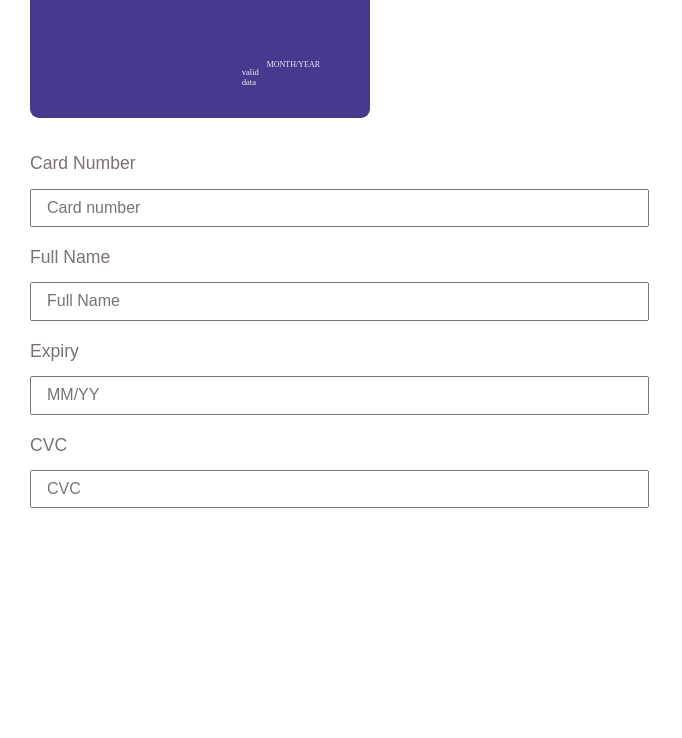
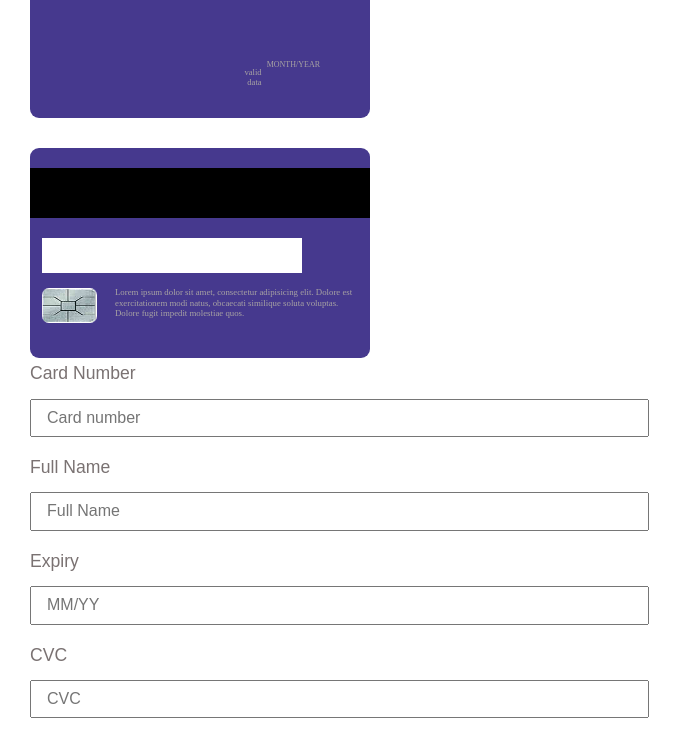
Before and after one commit to AndriiNyzhnyk/projectForInc, a plain HTML site: page index.html in a window 1280 px wide. Shown: the part 112-850 px from the top of the page, without its empty margins (0-682 px from the left). Before the commit the page ends 800 px from the top, so only its background shows below. Drawn offline with nearby package versions, Linux system fonts and the light colour scheme.

Commit message:
finish design bgCard and add function dynamicColorText

```diff
--- a/css/style.css
+++ b/css/style.css
@@ -6,7 +6,7 @@ body, html {
 }
 
 p {
-    color: #f5eded;
+    color: #a8a3a3;
     font-size: 1.8em;
     margin: 0;
 }
@@ -47,6 +47,8 @@ form input {
     margin:15px 0 20px 0;
     width: 600px;
     padding: 8px 0 8px 15px;
+    /*border-radius: 0;*/
+    /*border: 0;*/
 
 }
 
@@ -109,10 +111,11 @@ form input {
 #validDate {
     font-size: 0.3em;
     width: 25px;
+    text-align: right;
 }
 
 #validDate p {
-    margin: 0;
+    margin: 0 5px 0 0;
     padding: 0;
 }
 
@@ -134,3 +137,71 @@ form input {
 #textAngular p {
     font-size: 1.2em;
 }
+
+
+#card2 {
+    width: 340px;
+    height: 210px;
+    background-color: #46398E;
+    border-radius: 9px;
+    position: relative;
+    top: 50px;
+    left: 30px;
+
+}
+
+#blackLine {
+    width: 100%;
+    height: 50px;
+    background-color: black;
+    position: absolute;
+    top: 20px;
+}
+
+#whiteLine {
+    background-color: white;
+    height: 35px;
+    width: 260px;
+    position: absolute;
+    left: 12px;
+    top: 90px;
+}
+
+#cvcCode {
+    right: 15px;
+    top: 90px;
+    width: 50px;
+    height: 30px;
+    text-align: center;
+}
+
+#cvcCode p {
+    font-size: 1.1em;
+}
+
+
+#blockInfo {
+    top: 140px;
+
+}
+
+#infoImg {
+    width: 70px;
+}
+
+#infoImg img {
+    width: 55px;
+    height: 35px;
+    border-radius: 7px;
+    margin-left: 12px;
+
+}
+
+#infoText {
+    margin: -40px 0 0 85px;
+    width: 240px;
+}
+
+#infoText p {
+    font-size: 0.55em;
+ }
--- a/index.html
+++ b/index.html
@@ -11,7 +11,7 @@
 <body>
     <div id="card1">
         <div id="imgVisa" class="position">
-            <img src="images/visa.jpg">
+            <img src="images/visaF.jpg">
         </div>
 
         <div id="imgCode" class="position">
@@ -50,6 +50,27 @@
 
     </div>
 
+    <div id="card2">
+        <div id="blackLine"></div>
+        <div id="whiteLineAndCodeCvc">
+            <div class="clear"></div>
+            <div id="whiteLine"></div>
+            <div id="cvcCode" class="position">
+                <p ng-bind="cvc"></p>
+            </div>
+            <div id="blockInfo" class="position">
+                <div id="infoImg">
+                    <img src="images/code.png">
+                </div>
+                <div id="infoText">
+                    <p>Lorem ipsum dolor sit amet, consectetur adipisicing elit.
+                        Dolore est exercitationem modi natus, obcaecati similique soluta voluptas.
+                        Dolore fugit impedit molestiae quos.</p>
+                </div>
+            </div>
+            <div class="clear"></div>
+        </div>
+    </div>
 
 
 
@@ -61,7 +82,6 @@
         <input type="text" ng-model="codeCard"
                placeholder="Card number" id="code"
                onkeyup="validInputNumber(this)"><br>
-
 
         <label for="fullName">Full Name</label><br>
         <input type="text" ng-model="name"
--- a/script/main.js
+++ b/script/main.js
@@ -28,6 +28,7 @@ function validInputNumber(input) {
         input.value = value.substring(0, value.length - 1);
     }
 
+
 }
 
 // function for validation of "input" from numbers and characters
@@ -44,3 +45,53 @@ function validInputString(input) {
         input.value = value.substring(0, value.length - 1);
     }
 }
+
+
+$("#code").on("click", function () {
+    dynamicColorText(this.id);
+});
+
+$("#cvc").on("click", function () {
+    dynamicColorText(this.id);
+});
+
+$("#expiry").on("click", function () {
+    dynamicColorText(this.id);
+});
+
+$("#fullName").on("click", function () {
+    dynamicColorText(this.id);
+});
+
+// connect "id input" to " id block text Angular"
+function getPId(inputId) {
+    var reqItem;
+    if(inputId == "code") {
+        reqItem = "codeCard";
+    } else if(inputId == "cvc") {
+        reqItem = "cvcCode";
+    } else if(inputId == "expiry") {
+        reqItem = "textAngular";
+    } else {
+        reqItem = "namePerson";
+    }
+
+    return reqItem;
+}
+
+// function dynamic color text
+var previousReqItem;
+function dynamicColorText(inputId) {
+    var reqItem = getPId(inputId);
+
+    if(reqItem != previousReqItem) {
+        $("#" + reqItem + " p").css("color", "white");
+        if(previousReqItem !== undefined) {
+            $("#" + previousReqItem + " p").css("color", "#a8a3a3");
+        }
+        previousReqItem = reqItem;
+
+    }
+
+    previousReqItem = reqItem;
+}
```
Also changed, not shown: images/visa.jpg (deleted), images/visaF.jpg (added).
